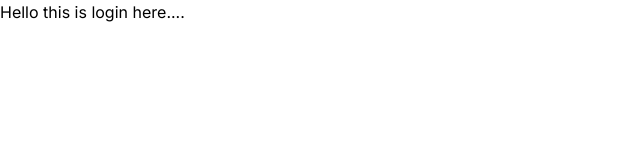
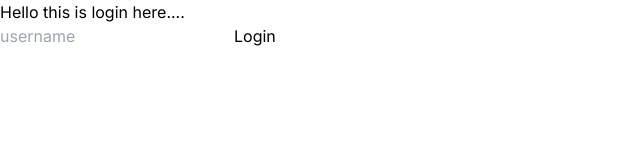
Before and after one commit to auxibee/dockertest, a Next.js app: page /login in a window 1280 px wide. Shown: the top 160 px of the page, without its empty margins (0-640 px from the left). Built offline with nearby package versions, Linux system fonts and the light colour scheme.

Commit message:
setting ci/cd

```diff
--- a/app/login/page.tsx
+++ b/app/login/page.tsx
@@ -2,6 +2,10 @@
   return (
     <div>
       <p>Hello this is login here....</p>
+      <form action="">
+        <input type="text" placeholder="username" />
+        <button type="submit">Login</button>
+      </form>
     </div>
   );
 }
```
